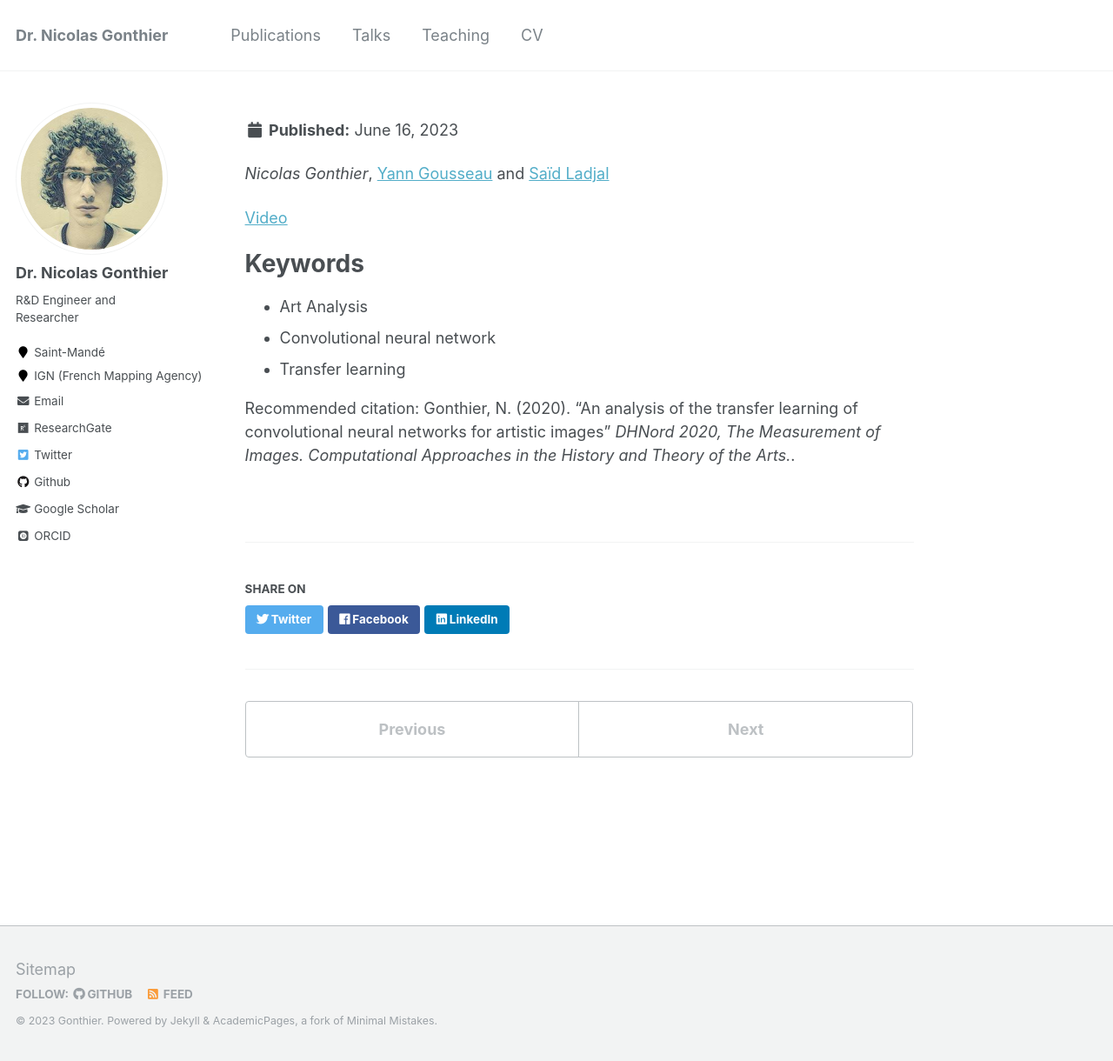
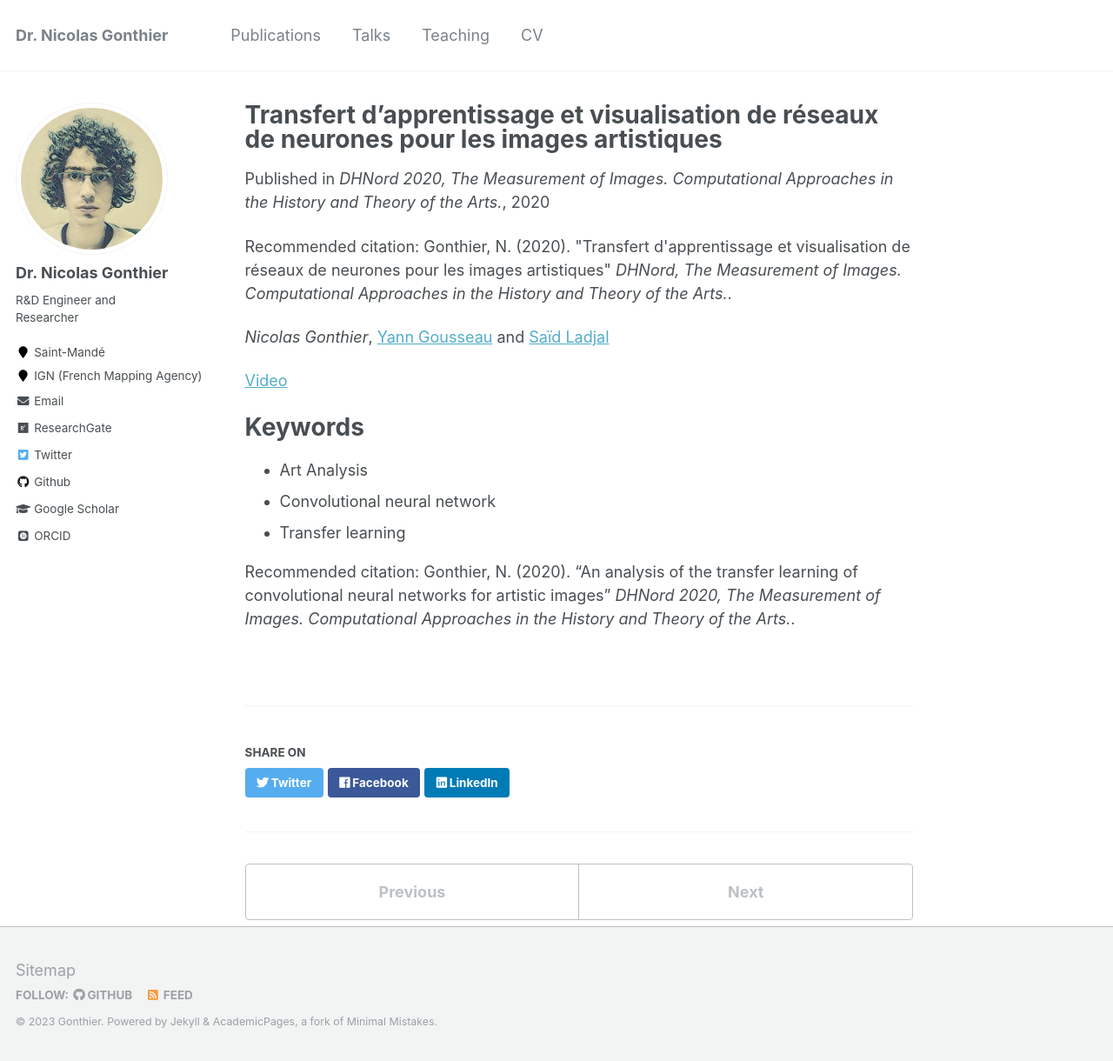
Before and after one commit to ngonthier/ngonthier.github.io, a Jekyll site: the page built from _publications/2020-09-DHNord2020.md, in a window 1280 px wide and 1220 px high. Shown: the whole window at 87% size. Built offline with Jekyll 4.4.1, drawn with Linux system fonts in a browser that asks for light colours; some web fonts are replaced.

Commit message:
Update 2020-09-DHNord2020.md

```diff
--- a/_publications/2020-09-DHNord2020.md
+++ b/_publications/2020-09-DHNord2020.md
@@ -1,12 +1,12 @@
 ---
-title: "Transfert d\'apprentissage et visualisation de réseaux de neurones pour les images artistiques"
+title: "Transfert d'apprentissage et visualisation de réseaux de neurones pour les images artistiques"
 collection: publications
 permalink: /publication/2020-09-DHNord2020
 excerpt: 'Study of Transfer Learning from natural images to artistic ones, based on feature visualization of CNN.'
 date: 2020-10-01
 venue: 'DHNord 2020, The Measurement of Images. Computational Approaches in the History and Theory of the Arts.'
 #paperurl: 'https://openaccess.thecvf.com/content_eccv_2018_workshops/w13/html/Gonthier_Weakly_Supervised_Object_Detection_in_Artworks_ECCVW_2018_paper.html'
-citation: 'Gonthier, N. (2020). &quot;Transfert d'apprentissage et visualisation de réseaux de neurones pour les images artistiques&quot; <i>DHNord, The Measurement of Images. Computational Approaches in the History and Theory of the Arts.</i>.'
+citation: "Gonthier, N. (2020). &quot;Transfert d'apprentissage et visualisation de réseaux de neurones pour les images artistiques&quot; <i>DHNord, The Measurement of Images. Computational Approaches in the History and Theory of the Arts.</i>."
 ---
 
 *Nicolas Gonthier*, [Yann Gousseau](https://gousseau.wp.imt.fr/) and [Saïd Ladjal](https://perso.telecom-paristech.fr/ladjal/)
```
